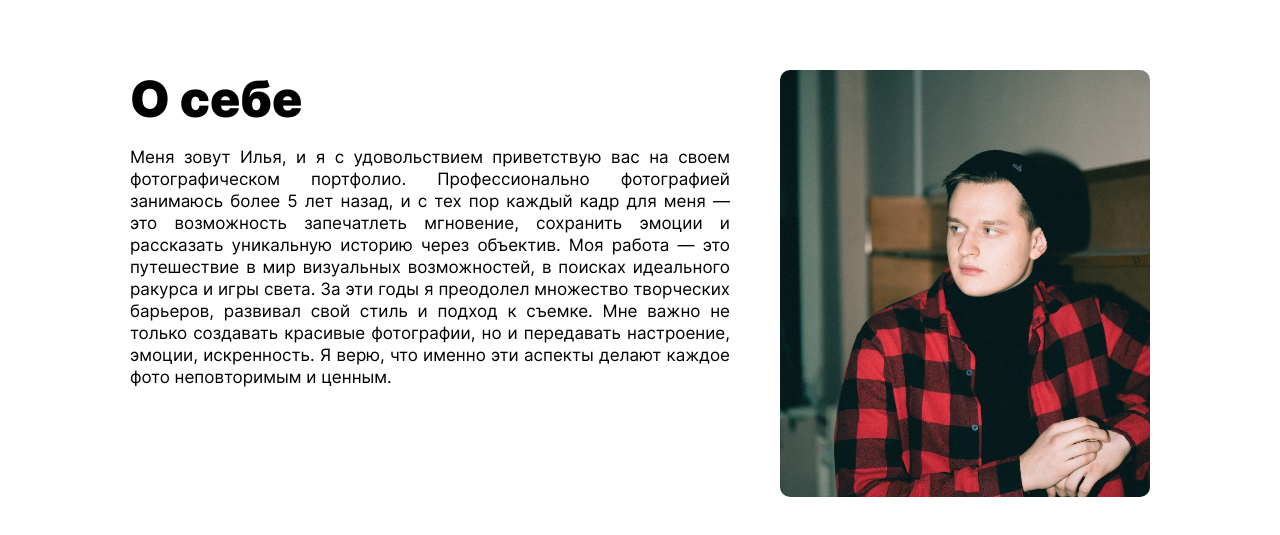
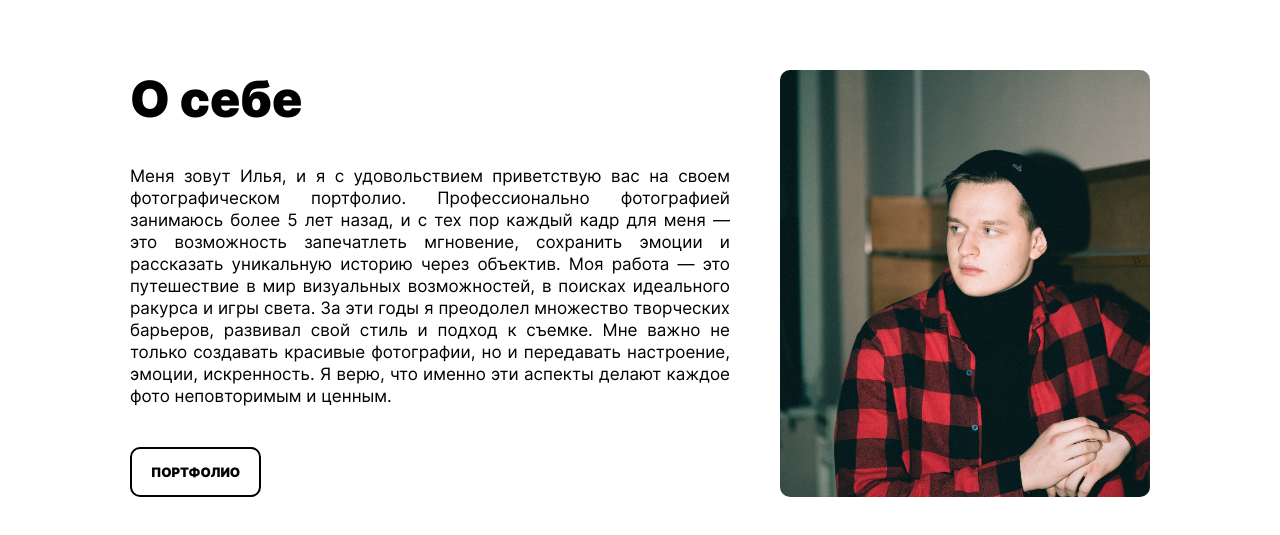
Before and after one commit to IlyaBiryulev/photographer-s-website, a React (Create React App) app: page /filming in a window 1280 px wide. Shown: the part 917-1452 px from the top of the page. Built offline with nearby package versions, Linux system fonts and the light colour scheme.

Commit message:
feat: добавить кнопку в блок о себе

```diff
--- a/src/components/About/About.css
+++ b/src/components/About/About.css
@@ -11,7 +11,7 @@
   margin: 30px 10px;
   display: grid;
   grid-template-columns: minmax(292px, 600px) 370px;
-  grid-template-rows: repeat(3, min-content) 1fr;
+  grid-template-rows: repeat(4, min-content) 1fr;
   column-gap: 50px;
   border-radius: 10px;
 }
@@ -32,6 +32,31 @@
   grid-area: 2 / 1 / 2 / 2;
   margin: 0;
   text-align: justify;
+}
+
+.about__link-btn {
+  width: 131px;
+  height: 50px;
+  background: transparent;
+  padding: 13px;
+  border-radius: 10px;
+  border: 2px solid #000;
+  cursor: pointer;
+  transition: all .25s;
+  align-self: end;
+}
+
+.about__link {
+  color: #000;
+  text-decoration: none;
+  font-size: 13px;
+  font-weight: 600;
+}
+
+.about__link-btn:hover {
+  border: 2px solid #080E73;
+  opacity: .8;
+  transform: scale(.95);
 }
 
 .about__img {
--- a/src/components/About/About.jsx
+++ b/src/components/About/About.jsx
@@ -1,4 +1,5 @@
 import './About.css';
+import { Link } from 'react-router-dom';
 import { motion } from 'framer-motion'
 import photo from '../../image/cb1nOsuHEHE.jpg';
 import { textAnimation } from '../../utils/constants';
@@ -18,7 +19,9 @@ function About({ onRef }) {
           Моя работа — это путешествие в мир визуальных возможностей, в поисках идеального ракурса и игры света.
           За эти годы я преодолел множество творческих барьеров, развивал свой стиль и подход к съемке.
           Мне важно не только создавать красивые фотографии, но и передавать настроение, эмоции, искренность.
-          Я верю, что именно эти аспекты делают каждое фото неповторимым и ценным.</motion.p>
+          Я верю, что именно эти аспекты делают каждое фото неповторимым и ценным.
+        </motion.p>
+        <button className='about__link-btn'><Link variants={textAnimation} custom={3} to="/portfolio" className='about__link'>ПОРТФОЛИО</Link></button>
         <motion.img src={photo} alt='Фотография автора' className='about__img' variants={textAnimation} custom={3}></motion.img>
       </article>
     </motion.section>
```
